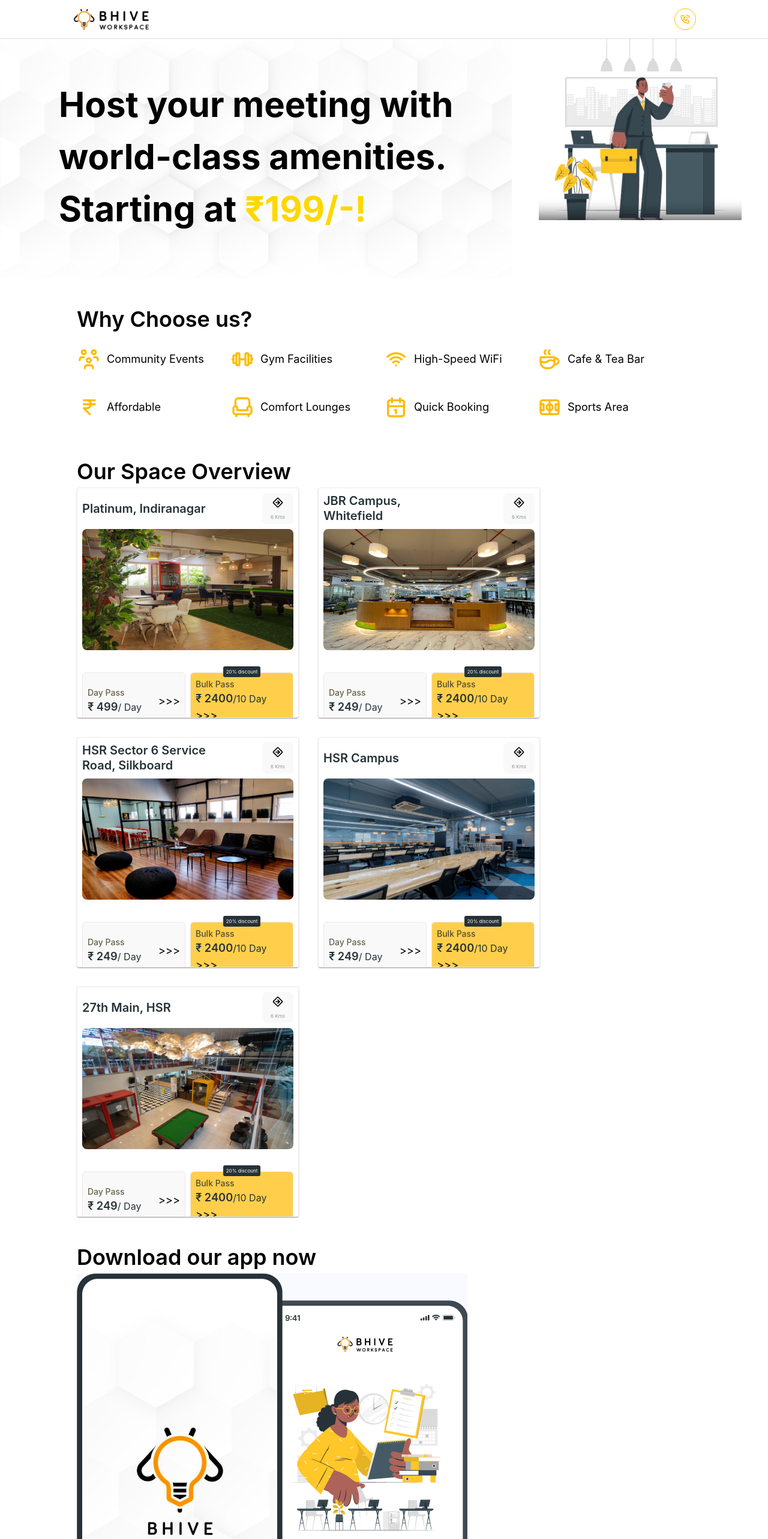
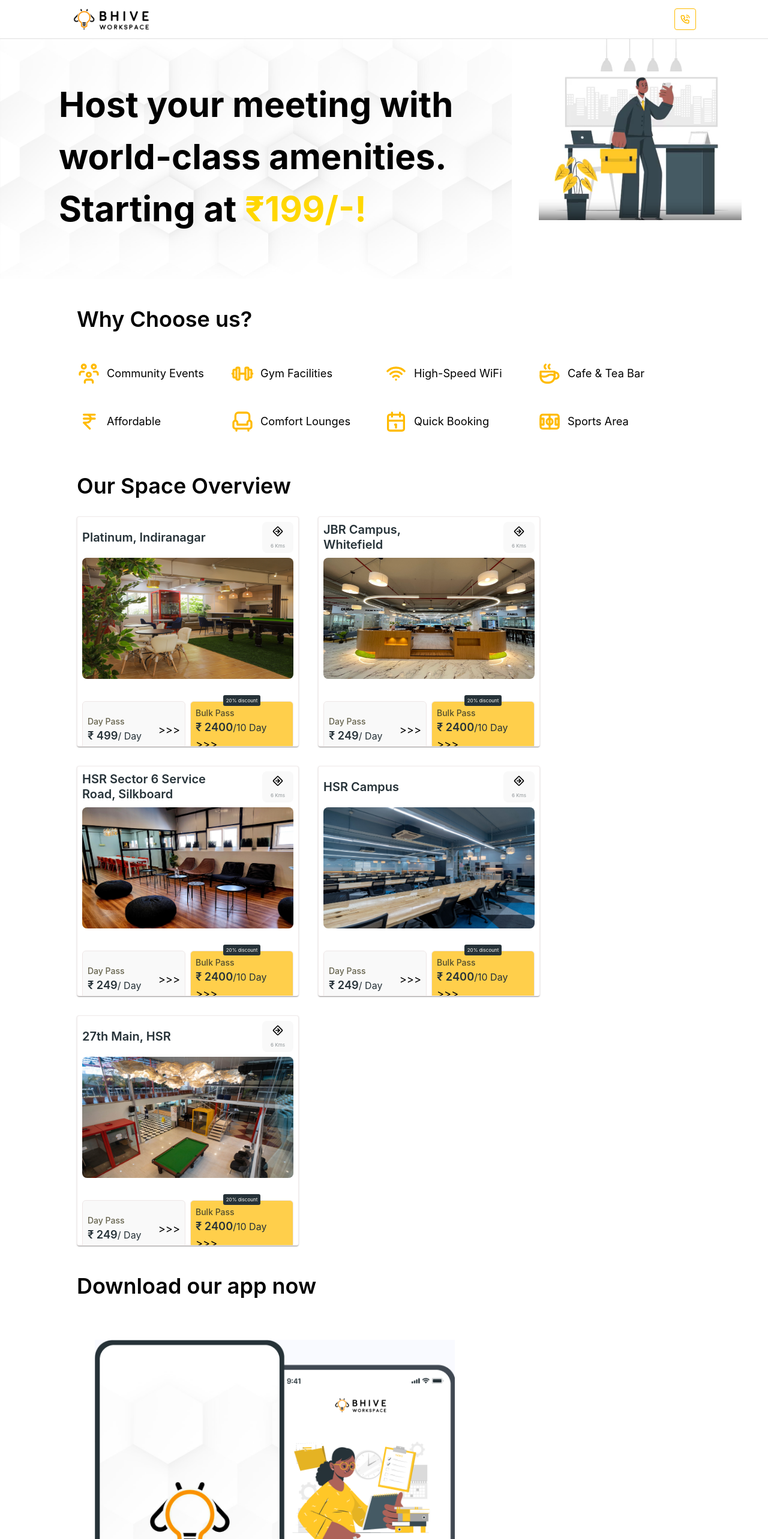
Before and after one commit to justin94thomas/behive-workspace, a React (Create React App) app: page / in a window 1280 px wide. Shown: the top 2566 px of the page at 60% size. Built offline with nearby package versions, Linux system fonts and the light colour scheme.

Commit message:
code update

```diff
--- a/src/Pages/Dashboard/choose-us.tsx
+++ b/src/Pages/Dashboard/choose-us.tsx
@@ -36,7 +36,7 @@
                     fontSize: theme.typography.h2.fontSize,
                     width: '100%'
                 })}>Why Choose us?</Typography>
-                <Grid container size={6}>
+                <Grid container size={6} mt={6}>
                     {features && features.map((item, idx) => {
                         return <Grid size={3} key={idx} className="choose-us-grid">
                             <Box className="choose-us-content">
--- a/src/Pages/Dashboard/download-app.tsx
+++ b/src/Pages/Dashboard/download-app.tsx
@@ -17,9 +17,10 @@
                 })}>
                     Download our app now
                 </Typography>
-                <img src={BehiveMobApp} alt='behive-mobile' />
+                <div className='download-content'>
+                    <img src={BehiveMobApp} alt='behive-mobile' className='behive-mobile' />
                     <Grid container size={12} justifyContent="flex-end" className='download-box'>
-                    <Grid size={6}>
+                        <Grid size={5}>
                             <Typography
                                 sx={{
                                     color: theme.palette.text.secondary,
@@ -47,6 +48,7 @@
                             </Box>
                         </Grid>
                     </Grid>
+                </div>
             </Grid>
         </Box>
     );
--- a/src/Pages/Dashboard/our-space.tsx
+++ b/src/Pages/Dashboard/our-space.tsx
@@ -20,7 +20,7 @@
                 })}>
                     Our Space Overview
                 </Typography>
-                <Grid container spacing={8}>
+                <Grid container spacing={8} mt={6}>
                     {data && data.map(item => {
                         const imagePath = item.images[0]
                         return (
--- a/src/Pages/Dashboard/styles.css
+++ b/src/Pages/Dashboard/styles.css
@@ -74,7 +74,6 @@
 
 .download-box {
     background: #fff;
-    margin-bottom: 40px;
     border-radius: 8px;
     border: 1.08px solid #EEE7E7CC;
     padding: 30px;
@@ -94,4 +93,11 @@
 .behive-mobile {
     width: 600px;
     left: 30px;
+    position: relative;
+    bottom: -183px;
 }
+
+.download-content {
+    position: relative;
+    top: -120px;
+}
--- a/src/Pages/Header/Header.tsx
+++ b/src/Pages/Header/Header.tsx
@@ -14,8 +14,13 @@
             sx={{
                 py: theme.spacing(3), // equivalent to "lg"
                 px: isMobile ? theme.spacing(4) : '120px',
-                backgroundColor: '#fff',
+                backgroundColor: '#fff !important',
+                opacity: 1,
+                zIndex: 2222,
                 borderBottom: '1px solid #E0E0E0',
+                position: 'sticky',
+                top: 0,
+
             }}
         >
             <Box
@@ -29,7 +34,7 @@
                     sx={{
                         border: '1px solid',
                         borderColor: 'primary.main',
-                        borderRadius: '50%',
+                        borderRadius: '4px',
                     }}
                 >
                     <IconPhoneCall size={18} />
```
Lines whose indentation alone changed are shown as unchanged.
